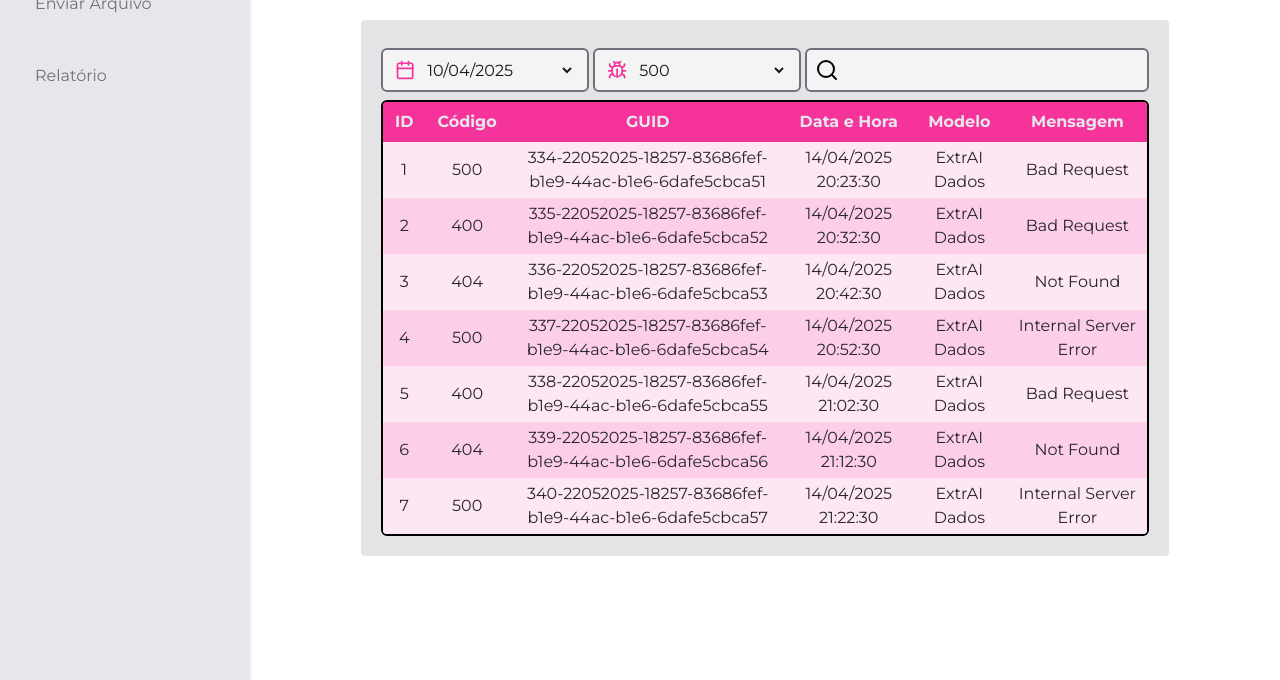
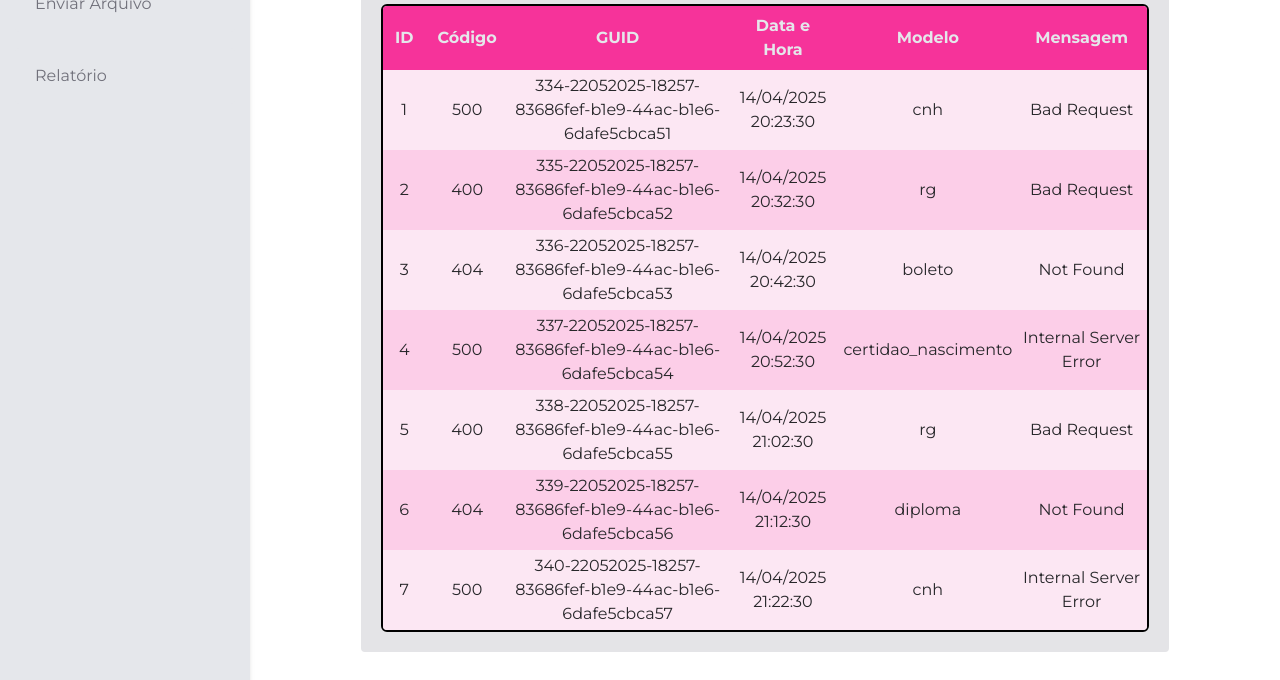
Before and after one commit to Deezinn/front-residencia, a Next.js app: page /Home in a window 1280 px wide. Shown: the part 256-936 px from the top of the page. Built offline with nearby package versions, Linux system fonts and the light colour scheme.

Commit message:
fix: coluna modelo populada com tipos de documento

```diff
--- a/src/app/components/Lista.jsx
+++ b/src/app/components/Lista.jsx
@@ -6,7 +6,7 @@ const erros = [
     codigo: 500,
     guid: "334-22052025-18257-83686fef-b1e9-44ac-b1e6-6dafe5cbca51",
     dataHora: "14/04/2025 20:23:30",
-    modelo: "ExtrAI Dados",
+    modelo: "cnh",
     mensagem: "Bad Request",
   },
   {
@@ -14,7 +14,7 @@ const erros = [
     codigo: 400,
     guid: "335-22052025-18257-83686fef-b1e9-44ac-b1e6-6dafe5cbca52",
     dataHora: "14/04/2025 20:32:30",
-    modelo: "ExtrAI Dados",
+    modelo: "rg",
     mensagem: "Bad Request",
   },
   {
@@ -22,7 +22,7 @@ const erros = [
     codigo: 404,
     guid: "336-22052025-18257-83686fef-b1e9-44ac-b1e6-6dafe5cbca53",
     dataHora: "14/04/2025 20:42:30",
-    modelo: "ExtrAI Dados",
+    modelo: "boleto",
     mensagem: "Not Found",
   },
   {
@@ -30,7 +30,7 @@ const erros = [
     codigo: 500,
     guid: "337-22052025-18257-83686fef-b1e9-44ac-b1e6-6dafe5cbca54",
     dataHora: "14/04/2025 20:52:30",
-    modelo: "ExtrAI Dados",
+    modelo: "certidao_nascimento",
     mensagem: "Internal Server Error",
   },
   {
@@ -38,7 +38,7 @@ const erros = [
     codigo: 400,
     guid: "338-22052025-18257-83686fef-b1e9-44ac-b1e6-6dafe5cbca55",
     dataHora: "14/04/2025 21:02:30",
-    modelo: "ExtrAI Dados",
+    modelo: "rg",
     mensagem: "Bad Request",
   },
   {
@@ -46,7 +46,7 @@ const erros = [
     codigo: 404,
     guid: "339-22052025-18257-83686fef-b1e9-44ac-b1e6-6dafe5cbca56",
     dataHora: "14/04/2025 21:12:30",
-    modelo: "ExtrAI Dados",
+    modelo: "diploma",
     mensagem: "Not Found",
   },
   {
@@ -54,7 +54,7 @@ const erros = [
     codigo: 500,
     guid: "340-22052025-18257-83686fef-b1e9-44ac-b1e6-6dafe5cbca57",
     dataHora: "14/04/2025 21:22:30",
-    modelo: "ExtrAI Dados",
+    modelo: "cnh",
     mensagem: "Internal Server Error",
   },
 ];
```
